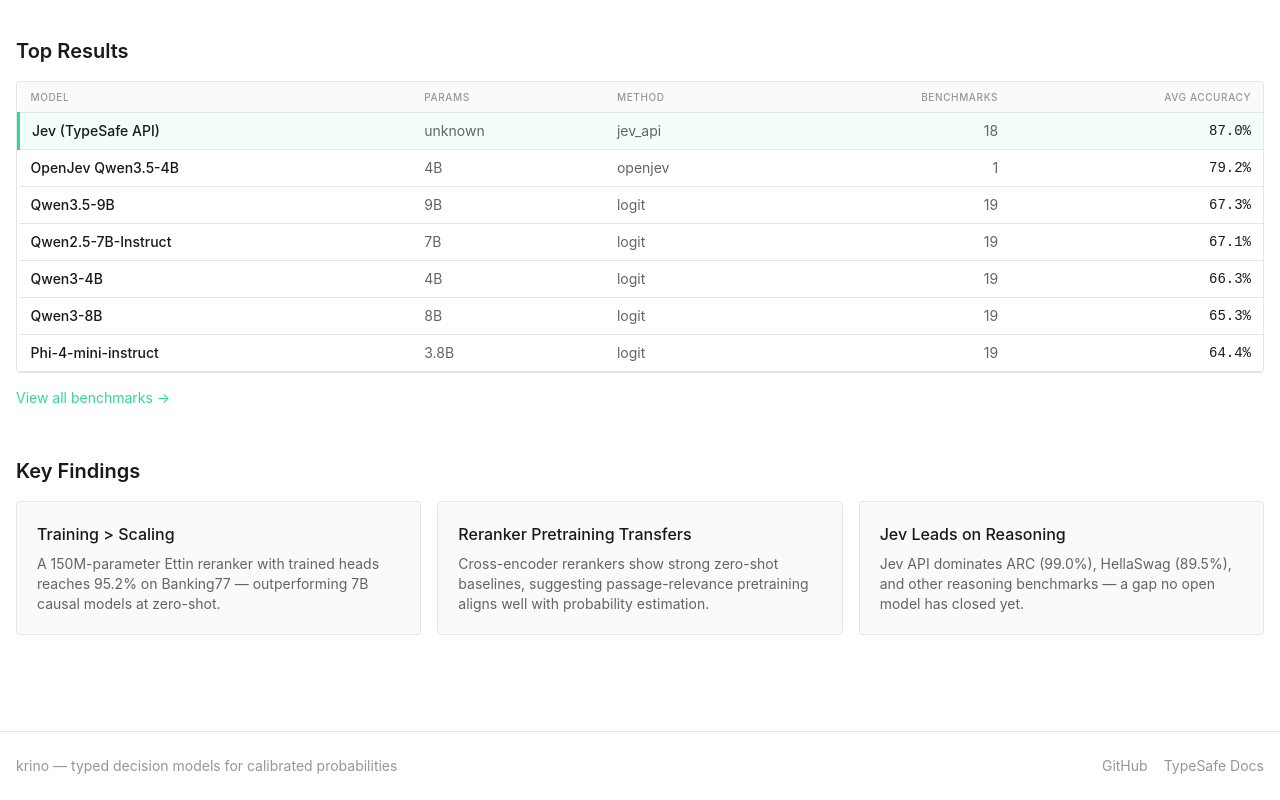
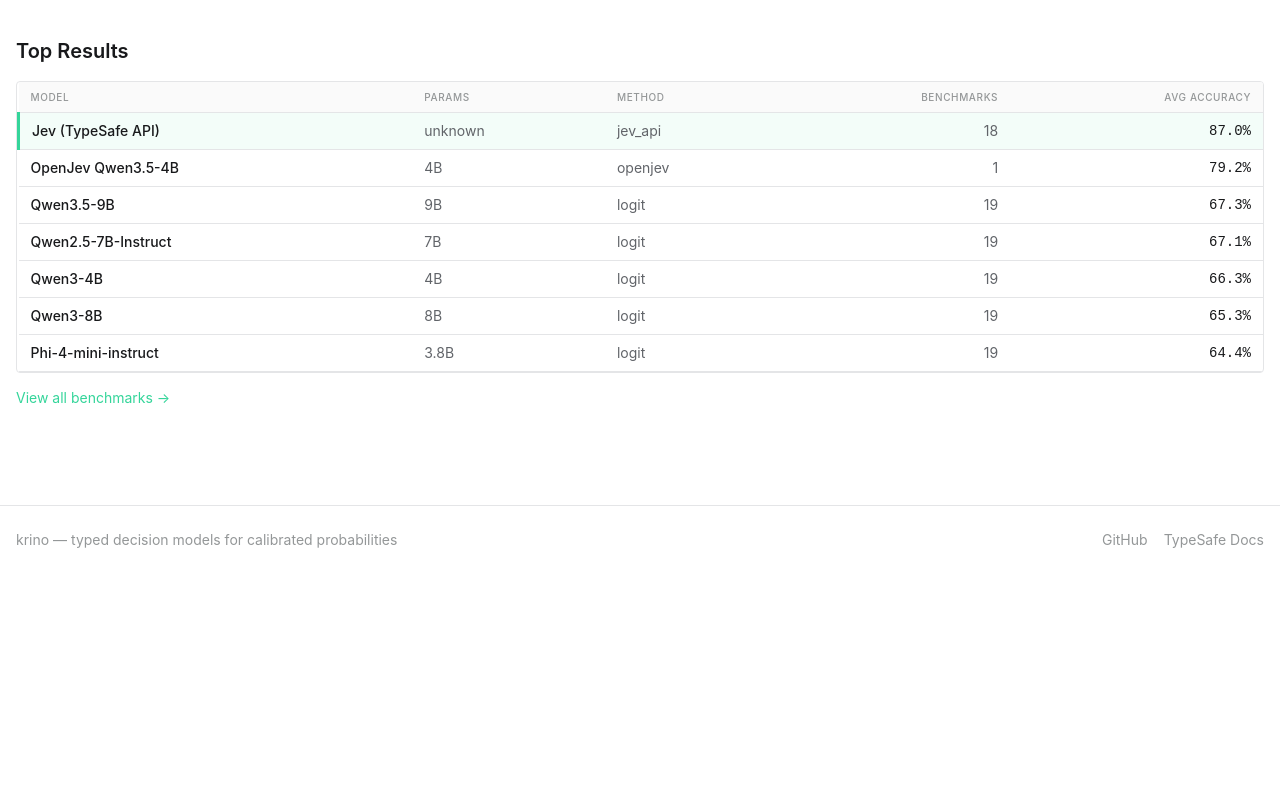
Before and after one commit to Oaklight/krino, a Next.js app in the folder web/: page /krino/ in a window 1280 px wide. Shown: the part 448-1248 px from the top of the page. After the commit the page ends 1022 px from the top, so only its background shows below. Built offline with nearby package versions, Linux system fonts and the light colour scheme.

Commit message:
Remove Key Findings section from homepage
Experiments are still in progress; premature to publish editorial findings.
The data-driven stat cards and top results table remain.

```diff
--- a/web/app/page.tsx
+++ b/web/app/page.tsx
@@ -30,9 +30,6 @@ export default function HomePage() {
     .filter((t) => t.benchmark === "banking77" && t.best_accuracy != null)
     .sort((a, b) => (b.best_accuracy ?? 0) - (a.best_accuracy ?? 0))[0];
 
-  // Jev API benchmark-specific accuracies for key findings
-  const jevArc = jevRun?.results.by_source.arc?.accuracy;
-  const jevHellaswag = jevRun?.results.by_source.hellaswag?.accuracy;
 
   return (
     <div className="max-w-7xl mx-auto px-4 py-12">
@@ -131,34 +128,6 @@ export default function HomePage() {
         </div>
       </div>
 
-      {/* Key findings */}
-      <div className="mb-12">
-        <h2 className="text-xl font-semibold mb-4">Key Findings</h2>
-        <div className="grid grid-cols-1 md:grid-cols-3 gap-4">
-          <div className="bg-bg-card border border-border rounded-[var(--radius)] p-5">
-            <h3 className="font-medium mb-2">Training &gt; Scaling</h3>
-            <p className="text-sm text-text-dim">
-              A 150M-parameter Ettin reranker with trained heads reaches{" "}
-              {bestTrained ? pct(bestTrained.best_accuracy) : "95%+"} on Banking77
-              — outperforming 7B causal models at zero-shot.
-            </p>
-          </div>
-          <div className="bg-bg-card border border-border rounded-[var(--radius)] p-5">
-            <h3 className="font-medium mb-2">Reranker Pretraining Transfers</h3>
-            <p className="text-sm text-text-dim">
-              Cross-encoder rerankers show strong zero-shot baselines, suggesting
-              passage-relevance pretraining aligns well with probability estimation.
-            </p>
-          </div>
-          <div className="bg-bg-card border border-border rounded-[var(--radius)] p-5">
-            <h3 className="font-medium mb-2">Jev Leads on Reasoning</h3>
-            <p className="text-sm text-text-dim">
-              Jev API dominates ARC ({pct(jevArc)}), HellaSwag ({pct(jevHellaswag)}),
-              and other reasoning benchmarks — a gap no open model has closed yet.
-            </p>
-          </div>
-        </div>
-      </div>
     </div>
   );
 }
```
